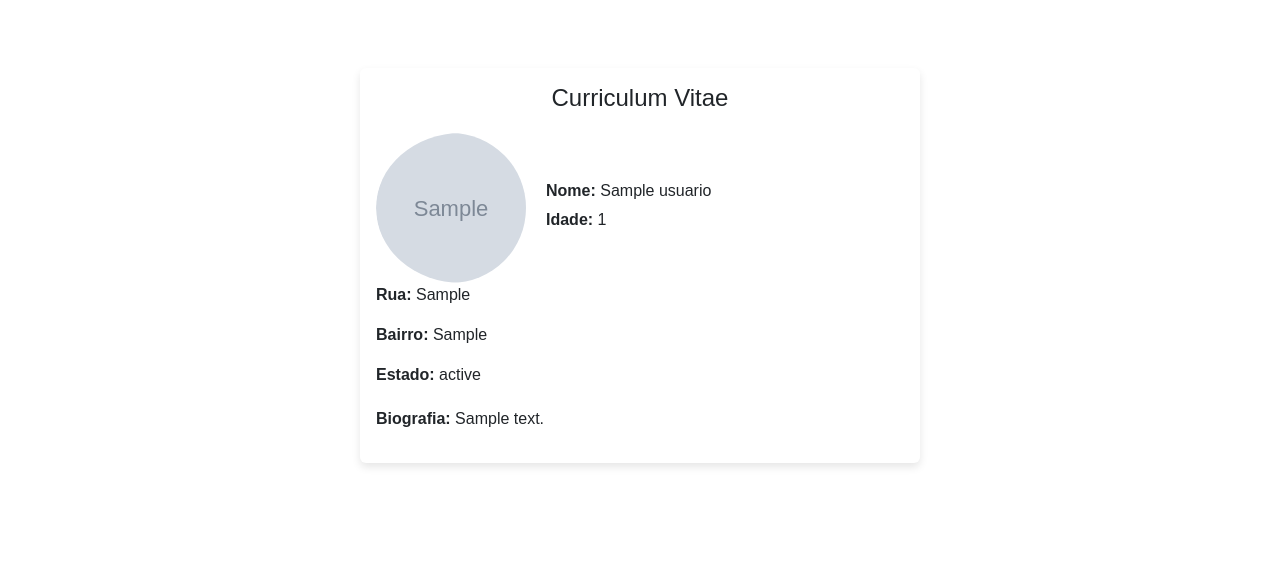
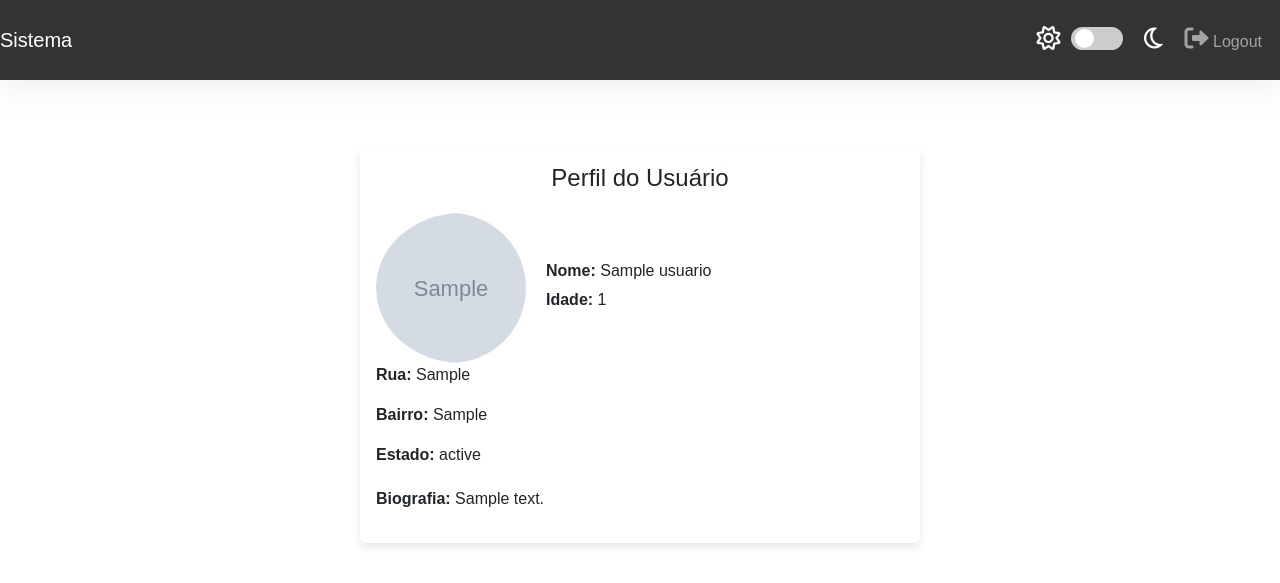
Before and after one commit to Dev-Isaque/information-users, a PHP site: page / in a window 1280 px wide. Shown: the top 583 px of the page. Run offline with PHP 8.4, Linux system fonts and the light colour scheme; the visitor is signed in with stand-in values (Sample User, id 1); tables that the repository leaves empty or names only in its code hold one stand-in row (values such as "Sample post"); grey boxes marked "Sample" are stand-in pictures; some libraries are stand-ins or nearby versions.

Commit message:
editando a navbar

```diff
--- a/includes/cadastro-user.php
+++ b/includes/cadastro-user.php
@@ -29,6 +29,8 @@
         Cadastrar
       </button>
     </form>
+
+    <p class="white-text mt-2"> Já possui uma conta? <a href="login.php"> Login </a>.</p>
   </div>
 </div>
 
--- a/index.php
+++ b/index.php
@@ -1,44 +1,11 @@
-<?php
-    include_once 'src/classes/conn.php';
-    session_start();
-
-    // Verifica se o usuário não está autenticado
-    if (!isset($_SESSION['id'])) {
-        header("Location: includes/login.php");
-        exit;
-    }
-
-    // Consulta ao banco de dados para obter os dados do currículo
-    $sql = "SELECT imagem_perfil, nome, idade, rua, bairro, estado, biografia FROM informacoes_usuario WHERE usuario_id = ?";
-    $stmt = $conn->prepare($sql);
-    $stmt->bind_param("i", $_SESSION['id']);
-    $stmt->execute();
-    $result = $stmt->get_result();
-
-    // Verifica se há resultados
-    if ($result->num_rows > 0) {
-        // Loop através dos resultados e exibir os dados
-        while ($row = $result->fetch_assoc()) {
-            $imagem_perfil = $row['imagem_perfil'];
-            $nome = $row['nome'];
-            $idade = $row['idade'];
-            $rua = $row['rua'];
-            $bairro = $row['bairro'];
-            $estado = $row['estado'];
-            $biografia = $row['biografia'];
-        }
-    } else {
-        echo "Nenhum currículo encontrado."; // Mensagem caso não haja currículo associado ao usuário
-        exit;
-    }
-?>
+<?php include 'src/classes/perfil.php'?>
 
 <!DOCTYPE html>
 <html lang="pt-br">
 <head>
     <meta charset="UTF-8">
     <meta name="viewport" content="width=device-width, initial-scale=1.0">
-    <title>Curriculum Vitae</title>
+    <title>Perfil do Usuário</title>
 
     <link href="https://cdn.jsdelivr.net/npm/bootstrap@5.3.0-alpha1/dist/css/bootstrap.min.css" rel="stylesheet">
     <link href="https://cdnjs.cloudflare.com/ajax/libs/font-awesome/6.0.0-beta3/css/all.min.css" rel="stylesheet">
@@ -46,10 +13,41 @@
 </head>
 <body>
 
+<header>
+    <nav class="navbar navbar-expand-lg navbar-dark">
+      <a class="navbar-brand" href="#">Sistema</a>
+      <button class="navbar-toggler" type="button" aria-controls="navbarNav" aria-expanded="false" aria-label="Toggle navigation">
+        <span class="navbar-toggler-icon"></span>
+      </button>
+      <div class="navbar-collapse" id="navbarNav">
+        <ul class="navbar-nav ml-auto align-items-center">
+          <!-- Modo de Escolha -->
+          <li class="nav-item">
+            <i class="far fa-sun sun-moon-icon"></i>
+          </li>
+          <li class="nav-item">
+            <label class="toggle-switch">
+              <input type="checkbox" id="toggle-mode">
+              <span class="slider round"></span>
+            </label>
+          </li>
+          <li class="nav-item">
+            <i class="far fa-moon sun-moon-icon"></i>
+          </li>
+          <!-- Botão de Logout -->
+          <li class="nav-item">
+            <a class="nav-link" href="#"><i class="fas fa-sign-out-alt logout-icon"></i> Logout</a>
+          </li>
+        </ul>
+      </div>
+    </nav>
+  </header>
+
+
     <div class="container mt-5 curriculum-container">
         <div class="card curriculum-card">
             <div class="card-body">
-                <h3 class="card-title curriculum-title">Curriculum Vitae</h3>
+                <h3 class="card-title curriculum-title"> Perfil do Usuário </h3>
                 <div class="d-flex align-items-center curriculum-info">
                     <?php if(!empty($imagem_perfil)): ?>
                         <div class="rounded-circle overflow-hidden mr-3">
--- /dev/null
+++ b/src/classes/perfil.php
@@ -0,0 +1,32 @@
+<?php
+include_once 'conn.php';
+session_start();
+
+// Verifica se o usuário não está autenticado
+if (!isset($_SESSION['id'])) {
+    header("Location: includes/login.php");
+    exit;
+}
+
+// Consulta ao banco de dados para obter os dados do currículo
+$sql = "SELECT imagem_perfil, nome, idade, rua, bairro, estado, biografia FROM informacoes_usuario WHERE usuario_id = ?";
+$stmt = $conn->prepare($sql);
+$stmt->bind_param("i", $_SESSION['id']);
+$stmt->execute();
+$result = $stmt->get_result();
+
+// Verifica se há resultados
+if ($result->num_rows > 0) {
+    while ($row = $result->fetch_assoc()) {
+        $imagem_perfil = $row['imagem_perfil'];
+        $nome = $row['nome'];
+        $idade = $row['idade'];
+        $rua = $row['rua'];
+        $bairro = $row['bairro'];
+        $estado = $row['estado'];
+        $biografia = $row['biografia'];
+    }
+} else {
+    echo "Nenhum currículo encontrado."; // Mensagem caso não haja currículo associado ao usuário
+    exit;
+}
--- a/src/css/style.css
+++ b/src/css/style.css
@@ -19,8 +19,8 @@ html, body {
 .gradient-container {
   display: flex;
   flex-direction: column;
-  min-height: 100vh; /* Altura mínima igual à altura da janela de visualização */
-  padding-top: 120px; /* Ajuste para manter o conteúdo afastado do topo */
+  min-height: 100vh;
+  padding-top: 120px;
 }
 
 /****** PAGINA DE LOGIN / CADASTRO******/
@@ -248,6 +248,124 @@ animation-delay: .75s
   margin-bottom: 120px;
 }
 
+
+/****** NAVBAR ******/
+.navbar {
+  background: #333; /* Gradiente de fundo */
+  padding: 0;
+  box-shadow: 0 10px 30px 0 rgba(138, 155, 165, 0.15);
+  transition: padding 0.3s, box-shadow 0.3s;
+  height: 10vh;
+}
+.navbar-brand {
+  color: #fff;
+}
+.navbar .nav-item {
+  margin-right: 10px;
+}
+.toggle-switch {
+  display: inline-block;
+  height: 26px;
+  width: 52px;
+  position: relative;
+  margin-right: 10px;
+}
+.toggle-switch input[type="checkbox"] {
+  display: none;
+}
+.slider {
+  background-color: #ccc;
+  bottom: 0;
+  cursor: pointer;
+  left: 0;
+  position: absolute;
+  right: 0;
+  top: 0;
+  margin-top: 3px;
+  transition: .4s;
+}
+.slider:before {
+  background-color: #fff;
+  bottom: 2px;
+  content: "";
+  height: 19px;
+  left: 4px;
+  position: absolute;
+  transition: .4s;
+  width: 19px;
+}
+input[type="checkbox"]:checked + .slider {
+  background-color: #2196F3;
+}
+input[type="checkbox"]:checked + .slider:before {
+  transform: translateX(26px);
+}
+.slider.round {
+  border-radius: 34px;
+}
+.slider.round:before {
+  border-radius: 50%;
+}
+.logout-icon {
+  font-size: 24px;
+}
+.navbar-nav {
+  margin-left: auto;
+}
+.sun-moon-icon {
+  font-size: 24px;
+  width: 24px;
+  height: 24px;
+  color: #fff;
+}
+/* Estilo do botão de fechar em dispositivos pequenos */
+@media (max-width: 998px) {
+  .navbar-collapse {
+    height: 100%;
+    max-height: 100%;
+    position: fixed;
+    top: 0;
+    right: 0;
+    width: 50%;
+    background-color: #333;
+    z-index: 1000;
+    padding: 20px;
+    display: none; /* Inicialmente oculto */
+  }
+  .navbar-collapse.show {
+    margin-top: 9vh;
+    transform: translateX(0%);
+    display: block; /* Mostra quando a classe 'show' está presente */
+  }
+  .navbar-nav {
+    height: 100%;
+    padding-top: 60px;
+  }
+  .navbar-nav .nav-link {
+    color: #fff;
+  }
+  /* Estilo do botão de fechar */
+  .close-btn {
+    position: absolute;
+    top: 10px;
+    right: 10px;
+    color: #fff;
+    font-size: 20px;
+    cursor: pointer;
+  }
+  .close-btn {
+    top: 15px;
+    right: 15px;
+    font-size: 24px;
+  }
+  .navbar-toggler {
+    display: block;
+  }
+  .navbar-toggler.collapsed .navbar-toggler-icon::after {
+    content: "\00D7"; /* Adiciona o ícone 'X' */
+  }
+}
+
 /****** PAGINA DE INDEX ******/
 
 .curriculum-container {
--- a/src/js/script.js
+++ b/src/js/script.js
@@ -46,8 +46,11 @@ $('#cadastro-form').submit(function(event) {
                 password: password
             },
             success: function(response) {
+                // Limpa os campos após o envio bem-sucedido
+                $('#nome').val('');
+                $('#email').val('');
+                $('#password').val('');
                 alert(response);
-                window.location.href = 'login.php';
             },
             error: function(xhr, status, error) {
                 console.error(xhr.responseText);
@@ -125,3 +128,10 @@ $('#password, #password-login').on('input', function() {
         $('.toggle-icon').css('color', 'black');
     }
 });
+
+
+// Função para trocar icon menu Hamburguer
+
+$('.navbar-toggler').click(function() {
+    $('.navbar-collapse').toggleClass('show');
+});
```
